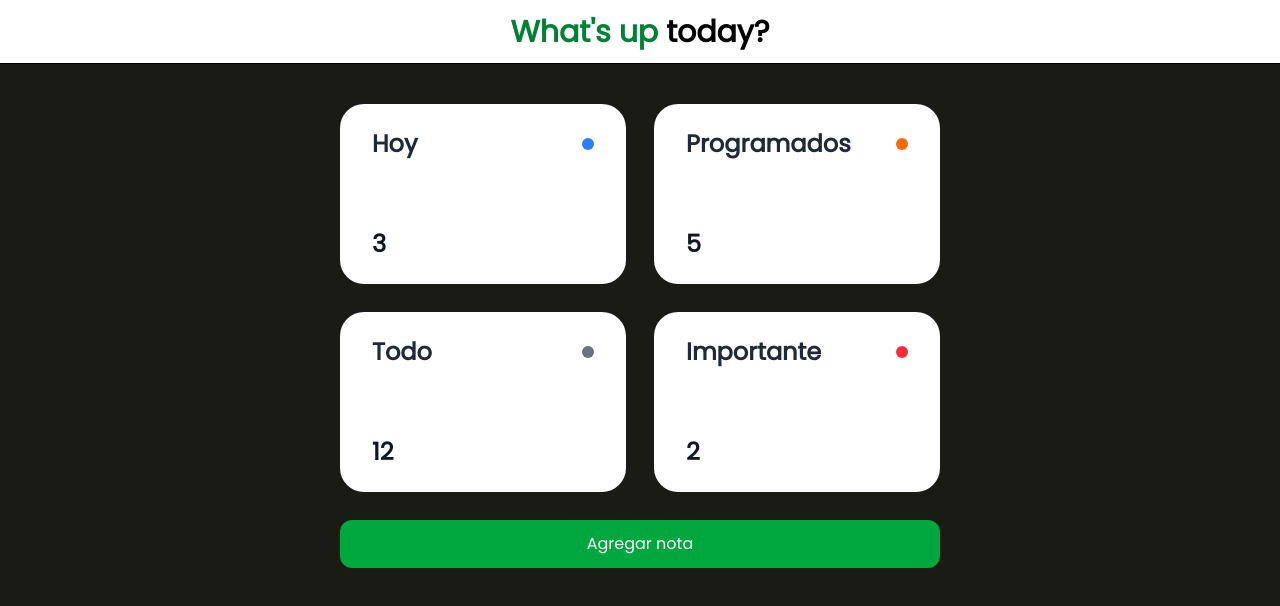
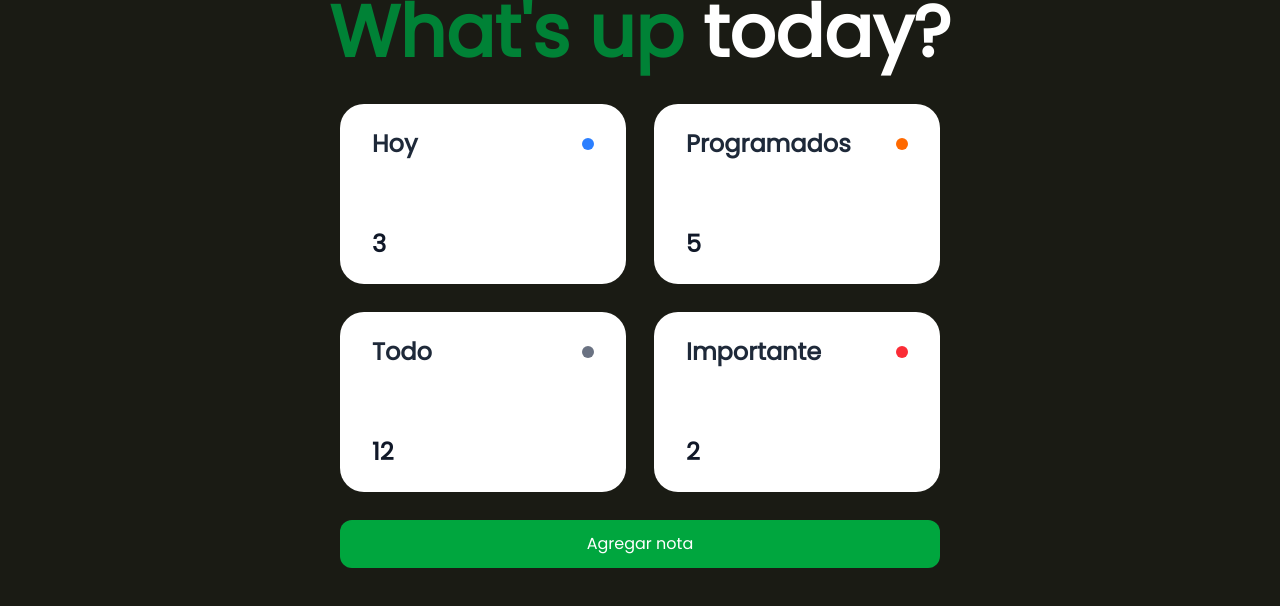
Before and after one commit to Whoiamx/sup-today-app, a Next.js app: page / in a window 1280 px wide. Shown: the top 606 px of the page. Built offline with nearby package versions, Linux system fonts and the light colour scheme.

Commit message:
add type

```diff
--- a/app/components/Header.tsx
+++ b/app/components/Header.tsx
@@ -1,7 +1,7 @@
 export default function Header() {
   return (
-    <header className="h-16 flex items-center justify-center bg-white shadow-ios border-b sticky top-0 z-50">
-      <h1 className="text-3xl font-semibold text-black">
+    <header className="h-16 flex items-center justify-center  shadow-ios">
+      <h1 className="text-7xl font-semibold text-white">
         <span className="text-green-700">What's up</span> today?
       </h1>
     </header>
--- a/app/reminders/components/ReminderItem.tsx
+++ b/app/reminders/components/ReminderItem.tsx
@@ -1,11 +1,6 @@
 "use client";
 
 import { useState } from "react";
-
-interface PropsMap {
-  title: string;
-  description: string;
-}
 
 export const ReminderItem = () => {
   const [data, setData] = useState([]);
@@ -20,7 +15,7 @@ export const ReminderItem = () => {
 
   return (
     <div className="flex flex-col gap-2">
-      {data.map((info: PropsMap[]) => (
+      {data.map((info: any) => (
         <div className="bg-white rounded-xl shadow-ios px-4 py-3 flex justify-between items-start transition hover:bg-gray-100">
           <div className="flex justify-around">
             <div>
```
